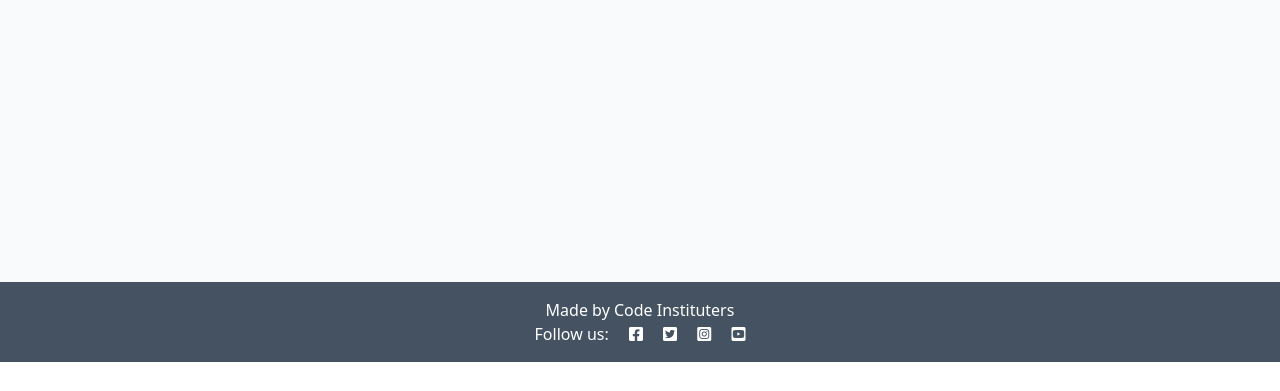
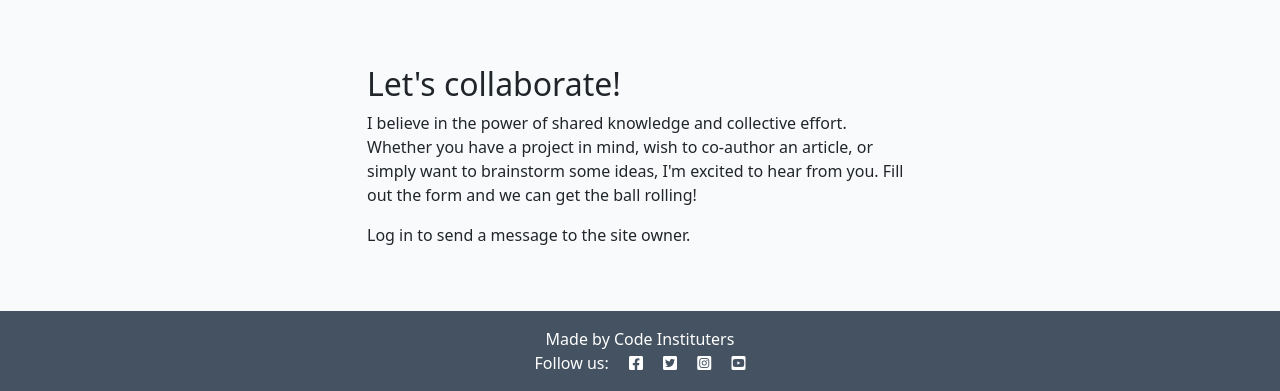
Before and after one commit to ShvetsViktor/django-blog, a Django app: template about/templates/about/about.html in a window 1280 px wide. Shown: the part 438-829 px from the top of the page. Before the commit the page ends 800 px from the top, so only its background shows below. Run offline with Django 4.2, Linux system fonts and the light colour scheme; the template is opened without the code that fills it, so the values that code supplies are empty; parts of the project's set-up code (start-up, migrations or seed data) failed here and were passed over; some libraries are stand-ins or nearby versions.

Commit message:
create collaboration form and handle the forms request

```diff
--- a/about/templates/about/about.html
+++ b/about/templates/about/about.html
@@ -1,20 +1,47 @@
-{% extends 'base.html' %} {% block content %} {% load static %}
+{% extends 'base.html' %}
+{% load static %}
+{% load crispy_forms_tags %}
+
+{% block content %}
 <div class="container mt-5">
     <div class="row">
-    <div class="col-4 text-center">
-      <img src="{% static 'images/nobody.jpg' %}" width="75%" />
+        <div class="col-12 col-md-4 text-center">
+            <img src="{% static 'images/nobody.jpg' %}" width="75%">
         </div>
-    <div class="col-8">
-      <!-- Title goes between these h2 tags -->
+        <div class="col-12 col-md-8">
             <h2>{{ about.title }}</h2>
-      <!-- Content goes directly underneath this -->
-      {{ about.content | safe}}
+            {{ about.content | safe }}
         </div>
     </div>
     <div class="row">
         <div class="col text-right">
           <!-- Updated on field goes in here -->
+
           <p class="text-end"><em>Updated on: {{ about.updated_on }}</em></p>
+        </div>
+    </div>
+    <div class="row justify-content-center">
+        <div class="col-12 col-md-6 my-5">
+            <h2>Let's collaborate!</h2>
+            <p>I believe in the power of shared knowledge and collective effort.
+                Whether you have a project in mind, wish to co-author
+                an article, or simply want to brainstorm some ideas,
+                I'm excited to hear from you. Fill out the form
+                and we can get the ball rolling!</p>
+
+            {% if user.is_authenticated %}
+
+            <form id="collaborateForm" method="post"
+            style="margin-top: 1.3em;">
+                {{ collaborate_form | crispy }}
+                {% csrf_token %}
+                <button id="submitButton" type="submit"
+                    class="btn btn_primary">Submit</button>
+            </form>
+            {% else %}
+            <p>Log in to send a message to the site owner.</p>
+            {% endif %}
+
         </div>
     </div>
 </div>
```
Also changed, not shown: about/admin.py (+14 -2 lines), about/forms.py (added, +8 -0 lines), about/models.py (+13 -2 lines), about/views.py (+19 -3 lines), about/migrations/0002_collaboraterequest.py (added), blog/views.py (line endings or trailing spaces). Lines whose indentation alone changed are shown as unchanged.
